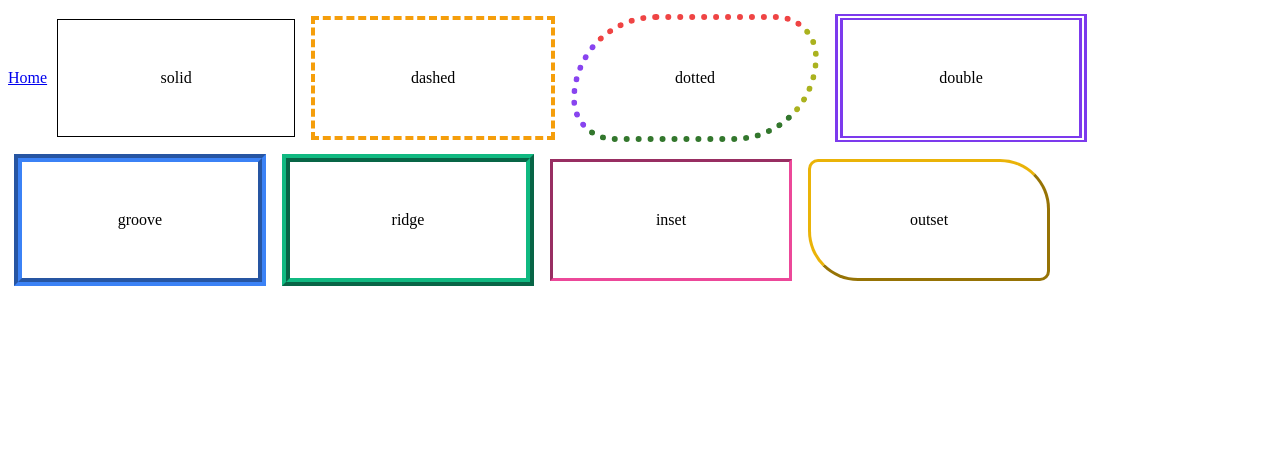
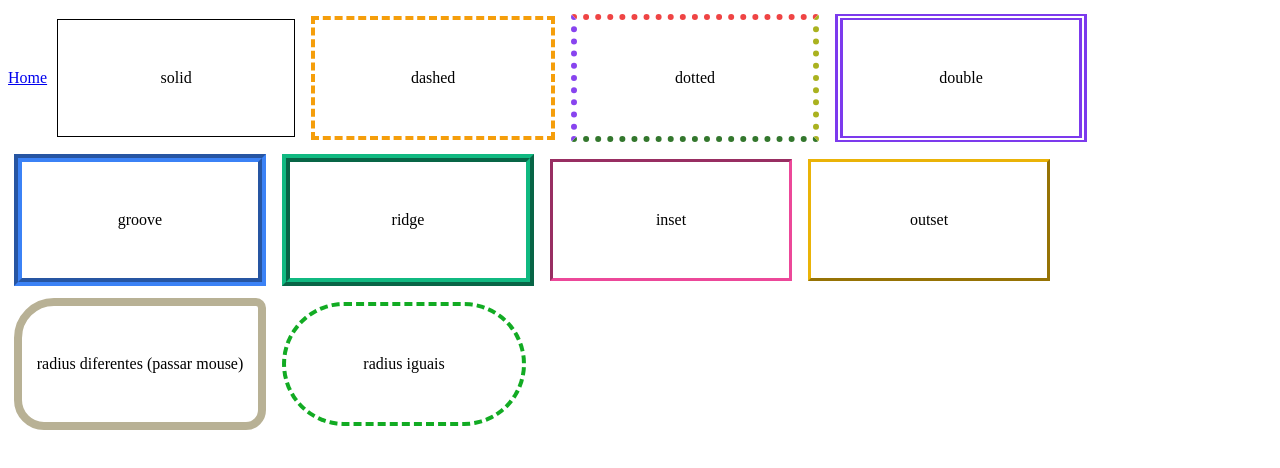
Before and after one commit to ChrSchr3/super-dev8-curso-css, a plain HTML site: page public/bordas.html in a window 1280 px wide. Drawn offline with Linux system fonts and the light colour scheme.

Commit message:
add novas bordas e modificação do mouse

```diff
--- a/assets/css/bordas.css
+++ b/assets/css/bordas.css
@@ -1,4 +1,4 @@
-.demonstracao{
+.demonstracao {
     display: inline-flex;
     align-items: center;
     justify-content: center;
@@ -14,7 +14,7 @@ right => direita
 botton => parte de baixo
 left => esquerda */
 
-.borda-solid{
+.borda-solid {
     border-top-style: solid;
     border-top-color: #000;
     border-top-width: 1px;
@@ -31,30 +31,31 @@ left => esquerda */
     border-left-color: #000;
     border-left-width: 1px;
 }
-.borda-dashed{
+
+.borda-dashed {
     /* Shorthand */
     border-top: 4px dashed #f59e0b;
     border-right: 4px dashed #f59e0b;
-border-bottom:4px dashed #f59e0b;
-border-left:4px dashed #f59e0b;
+    border-bottom: 4px dashed #f59e0b;
+    border-left: 4px dashed #f59e0b;
 }
 
-.borda-dotted{
+.borda-dotted {
     /* cima, direita, baixo, esquerda */
     border-width: 6px 6px 6px 6px;
-    border-style: dotted dotted dotted dotted ;
-    border-color:  #ef4444 hsl(63, 70%, 41%) #33772d #8844ef;
-    border-radius: 100px 50px;
+    border-style: dotted dotted dotted dotted;
+    border-color: #ef4444 hsl(63, 70%, 41%) #33772d #8844ef;
+    /* border-radius: 100px 50px; */
 }
 
-.borda-double{
+.borda-double {
     /* cima/baixo(6px) direita/esquerda(8px) */
     border-width: 6px 8px;
     border-color: #7c3aed;
     border-style: double;
 }
 
-.borda-groove{
+.borda-groove {
     /* cima/direita/baixo/esquerda */
     /* border-width 8px
 border-color: #3b82f6;
@@ -62,7 +63,7 @@ border-style: groover; */
     border: 8px #3b82f6 groove
 }
 
-.borda-ridge{
+.borda-ridge {
     /* border-top: 4px ridge #f59e0b;
 border-right: 4px ridge #f59e0b;
 border-bottom:4px ridge #f59e0b;
@@ -70,7 +71,7 @@ border-left:4px ridge #f59e0b; */
     border: 8px #10b981 ridge
 }
 
-.borda-inset{
+.borda-inset {
     /* border-top: 4px inset #f50b0b;
 border-right: 4px inset #f50b0b;
 border-bottom:4px inset #f50b0b;
@@ -78,7 +79,7 @@ border-left:4px inset #f50b0b; */
     border: #ec4899 inset;
 }
 
-.borda-outset{
+.borda-outset {
     /* border-top: 4px outset #f50b0b;
 border-right: 4px outset #f50b0b;
 border-bottom:4px outset #f50b0b;
@@ -89,5 +90,27 @@ border: #eab308 outset;
 
     /* se os valores de cima/baixo e dir./esq. forem iguais tbm */
     /* border-radius: 10px 15px 10px 15px */
-border-radius: 10px 50px;
+    /* border-radius: 10px 50px; */
 }
+
+.borda-radius-diferente {
+    border: 8px #b8b195 solid;
+    border-top-right-radius: 10px;
+    border-bottom-right-radius: 20px;
+    border-bottom-left-radius: 30px;
+    border-top-left-radius: 40px;
+}
+.borda-radius-diferente:hover {
+    border-color: #6e6a59;
+    cursor:pointer;
+}
+
+.borda-radius-iguais {
+    border: 4px #12ab23 dashed;
+    border-radius: 100px;
+}
+
+.borda-radius-iguais:hover {
+    border-color: #6e6a59;
+    cursor:cell;
+}
--- a/public/bordas.html
+++ b/public/bordas.html
@@ -1,12 +1,15 @@
 <!DOCTYPE html>
 <html lang="pt-br">
+
 <head>
     <meta charset="UTF-8">
     <meta name="viewport" content="width=device-width, initial-scale=1.0">
     <title>Bordas</title>
     <link rel="shortcut icon" href="../assets/images/favicon.ico" type="image/x-icon">
     <link rel="stylesheet" href="../assets/css/bordas.css">
+
 </head>
+
 <body>
     <a href="../index.html">Home</a>
 
@@ -19,6 +22,10 @@
     <div class="demonstracao borda-inset">inset</div>
     <div class="demonstracao borda-outset">outset</div>
 
+    <div class="demonstracao borda-radius-diferente">radius diferentes (passar mouse)</div>
+    <div class="demonstracao borda-radius-iguais">radius iguais</div>
+
 
 </body>
+
 </html>
```
Lines whose indentation alone changed are shown as unchanged.
